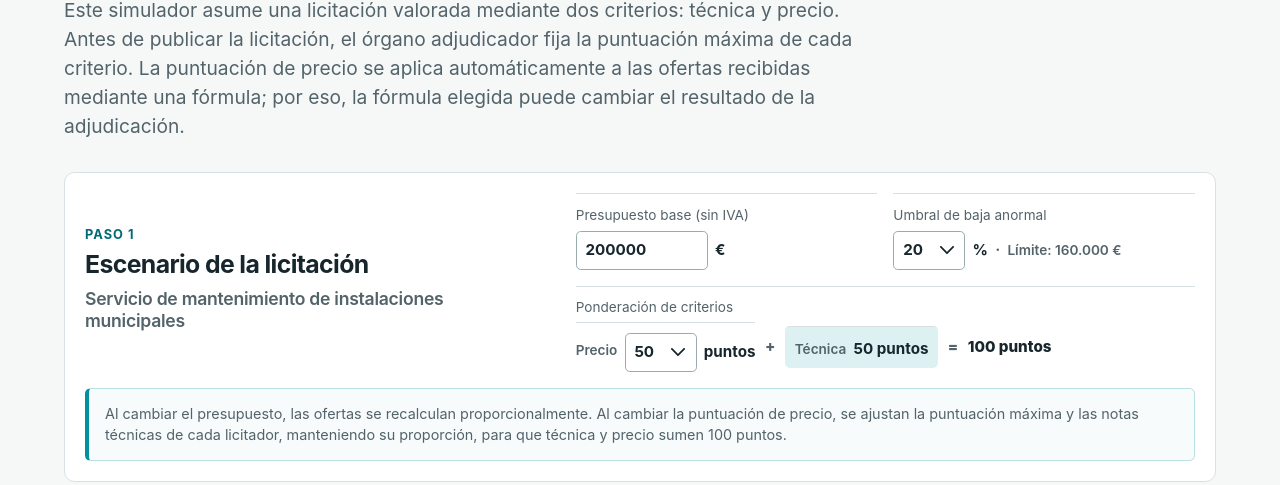
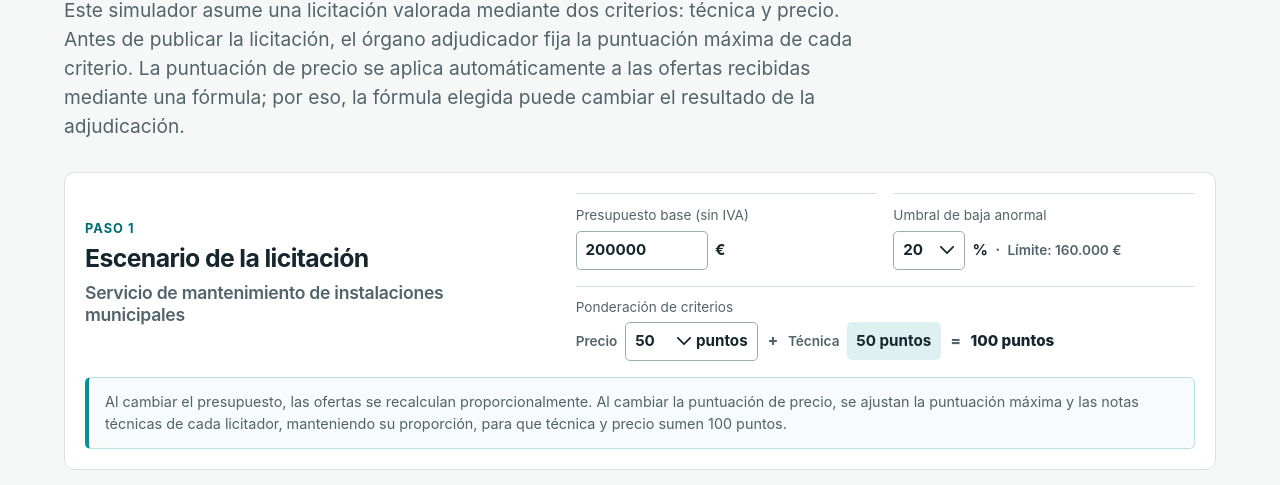
Before and after one commit to gootyfer/price-scoring-simulator, a website: page index.html in a window 1280 px wide. Shown: the part 295-780 px from the top of the page. Drawn offline with Linux system fonts and the light colour scheme.

Commit message:
Polish scenario configuration layout

```diff
--- a/index.html
+++ b/index.html
@@ -51,9 +51,9 @@
             <dd>
               <fieldset class="weighting-fields">
                 <legend class="sr-only">Ponderación de técnica y precio</legend>
-                <div class="weighting-price"><label for="price-points-input">Precio</label><span class="input-with-unit"><select id="price-points-input"><option value="5">5</option><option value="10">10</option><option value="15">15</option><option value="20">20</option><option value="25">25</option><option value="30">30</option><option value="35">35</option><option value="40">40</option><option value="45">45</option><option value="50" selected>50</option><option value="55">55</option><option value="60">60</option><option value="65">65</option><option value="70">70</option><option value="75">75</option><option value="80">80</option><option value="85">85</option><option value="90">90</option><option value="95">95</option></select><span aria-hidden="true">puntos</span></span></div>
+                <div class="weighting-price"><label for="price-points-input">Precio</label><span class="score-value score-value-editable"><select id="price-points-input"><option value="5">5</option><option value="10">10</option><option value="15">15</option><option value="20">20</option><option value="25">25</option><option value="30">30</option><option value="35">35</option><option value="40">40</option><option value="45">45</option><option value="50" selected>50</option><option value="55">55</option><option value="60">60</option><option value="65">65</option><option value="70">70</option><option value="75">75</option><option value="80">80</option><option value="85">85</option><option value="90">90</option><option value="95">95</option></select><span aria-hidden="true">puntos</span></span></div>
                 <span class="weighting-operator" aria-hidden="true">+</span>
-                <div class="weighting-technical"><span>Técnica</span><output id="technical-points">50 puntos</output></div>
+                <div class="weighting-technical"><span class="weighting-label">Técnica</span><output id="technical-points" class="score-value score-value-calculated">50 puntos</output></div>
                 <span class="weighting-operator" aria-hidden="true">=</span>
                 <span class="weighting-total">100 puntos</span>
               </fieldset>
--- a/styles.css
+++ b/styles.css
@@ -40,7 +40,7 @@ h3 { font-size: 1.1rem; line-height: 1.25; letter-spacing: -.015em; margin: 0 0
 .scenario { padding: 1.25rem; margin-bottom: 1rem; }
 .scenario-name { color: var(--muted); font-weight: 600; }
 .scenario-data { display: grid; grid-template-columns: 1fr 1fr; gap: 1rem; padding-top: .85rem; margin: 0; }
-.scenario-data div { border-top: 1px solid var(--line); padding-top: .65rem; }
+.scenario-data > div { border-top: 1px solid var(--line); padding-top: .65rem; }
 .scenario-note { margin-top: 1rem; padding: .85rem 1rem; background: #f7fbfb; border: 1px solid #b9dfe3; border-left: .3rem solid var(--teal); border-radius: .35rem; color: var(--muted); font-size: .9rem; }
 dt { color: var(--muted); font-size: .85rem; } dd { margin: .1rem 0 0; font-weight: 700; font-size: .95rem; }
 .scenario-data label { color: inherit; font: inherit; font-weight: inherit; }
@@ -50,7 +50,7 @@ dt { color: var(--muted); font-size: .85rem; } dd { margin: .1rem 0 0; font-weig
 .scenario-data select { width: 4.5rem; padding: .45rem 2rem .45rem .55rem; background-position: right .65rem center; }
 .threshold-inline { display: flex; align-items: center; flex-wrap: wrap; gap: .45rem; }
 .threshold-separator { color: var(--muted); }.threshold-amount { color: var(--muted); font-size: .85rem; font-weight: 600; }
-.weighting-config { grid-column: 1 / -1; }.weighting-fields { display: flex; align-items: center; flex-wrap: wrap; gap: .6rem; margin: .25rem 0 0; padding: 0; border: 0; }.weighting-price, .weighting-technical { display: flex; align-items: center; gap: .45rem; }.weighting-price label, .weighting-technical > span { color: var(--muted); font-size: .85rem; font-weight: 600; }.weighting-technical { padding: .45rem .6rem; background: var(--teal-soft); border-radius: .3rem; }.weighting-operator { color: var(--muted); font-weight: 800; }.weighting-total { font-weight: 800; }
+.weighting-config { grid-column: 1 / -1; }.weighting-fields { display: flex; align-items: center; flex-wrap: wrap; gap: .6rem; margin: .25rem 0 0; padding: 0; border: 0; }.weighting-price, .weighting-technical { display: flex; align-items: center; gap: .45rem; }.weighting-price label, .weighting-label { color: var(--muted); font-size: .85rem; font-weight: 600; }.weighting-price label { margin: 0; }.score-value { display: inline-flex; align-items: center; min-height: 2.35rem; padding: .45rem .6rem; border-radius: .3rem; font-weight: 700; }.score-value-editable { gap: .2rem; border: 1px solid #9aabad; background: #fff; }.score-value-editable select { width: 3.6rem; min-height: auto; padding: 0 1.35rem 0 0; border: 0; border-radius: 0; background-position: right .1rem center; }.score-value-calculated { background: var(--teal-soft); }.weighting-operator { color: var(--muted); font-weight: 800; }.weighting-total { font-weight: 800; }
 
 .control-panel { padding: 1.25rem; margin-bottom: 1rem; }
 .field { margin-top: 1rem; }
```
